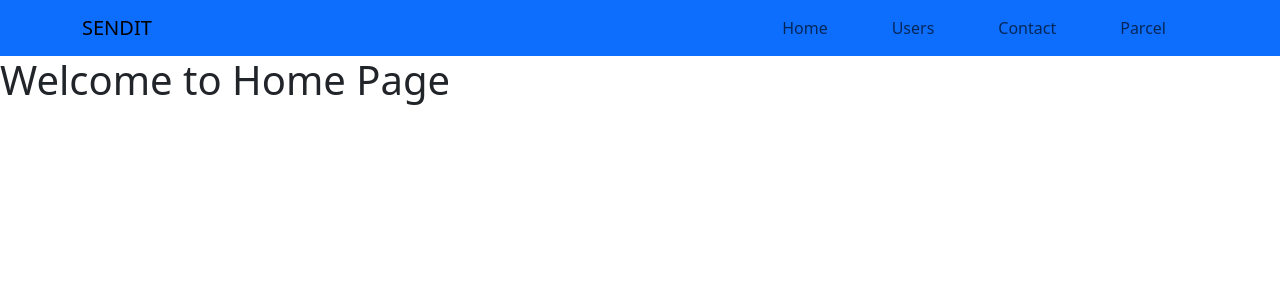
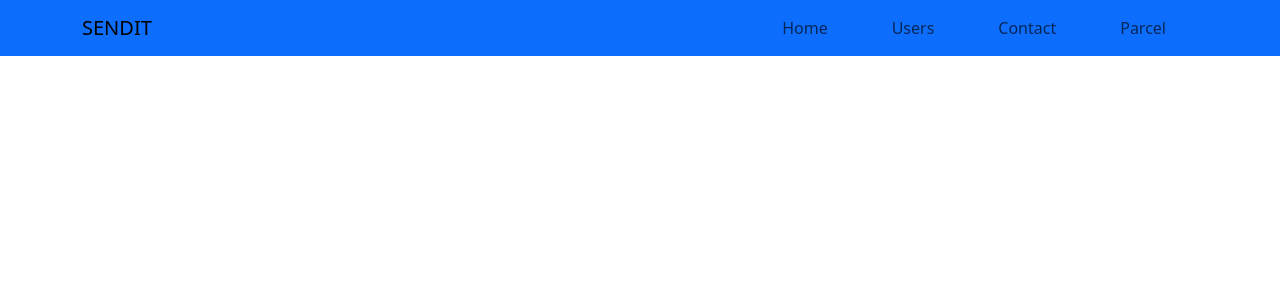
Before and after one commit to BROGRAMMER025/finalsproject, a React (Create React App) app: page / in a window 1280 px wide. Shown: the top 300 px of the page. Built offline with nearby package versions, Linux system fonts and the light colour scheme.

Commit message:
current code

```diff
--- a/src/Components/App.js
+++ b/src/Components/App.js
@@ -26,8 +26,7 @@ function App() {
 const Home = () => {
   return (
     <div>
-      <h1>Welcome to Home Page</h1>
-      {/* Add any content you want for the home page */}
+
     </div>
   );
 }
```
Also changed, not shown: 1 other file (tests, documents, lock files or other folders).
